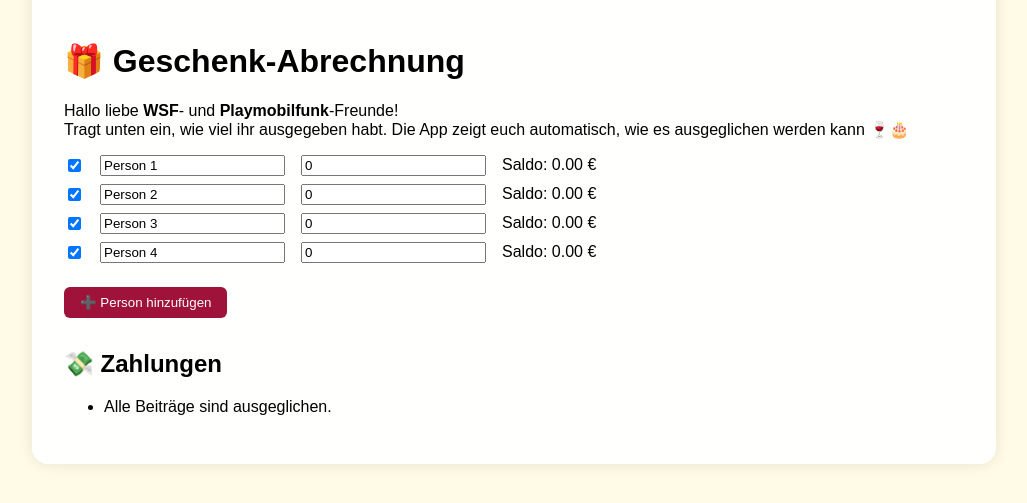
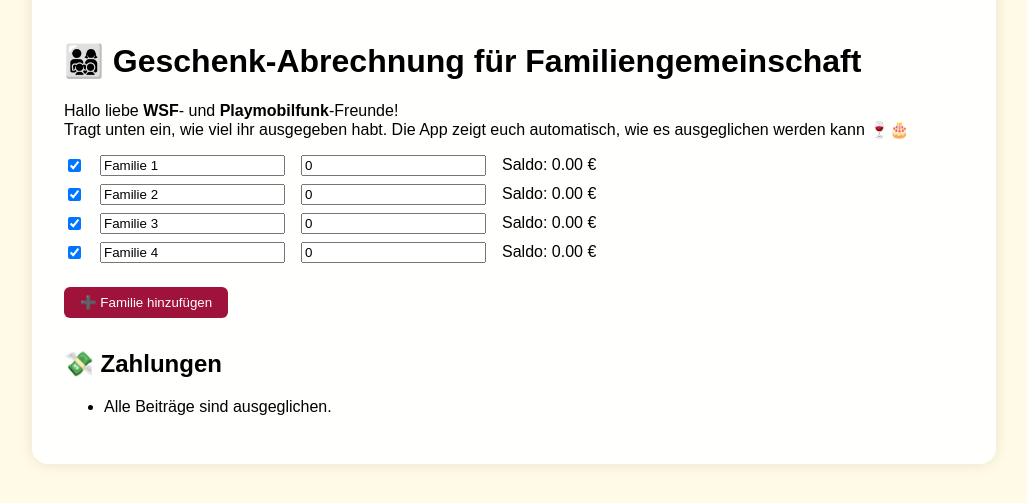
Before and after one commit to ThomasSasse/geschenkapp, a plain HTML site: page index.html in a window 1280 px wide. Shown: the part 85-588 px from the top of the page, without its empty margins (126-1153 px from the left). Drawn offline with Linux system fonts and the light colour scheme.

Commit message:
Update index.html

```diff
--- a/index.html
+++ b/index.html
@@ -3,8 +3,8 @@
 <head>
   <meta charset="UTF-8" />
   <meta name="viewport" content="width=device-width, initial-scale=1.0" />
+  <title>🎁 Geschenk-Abrechnung – WSF & Playmobilfunk</title>
   <link rel="manifest" href="manifest.json" />
-  <title>🎁 Geschenk-Abrechnung – WSF & Playmobilfunk</title>
   <style>
     body {
       font-family: sans-serif;
@@ -41,12 +41,12 @@
 <body>
   <div class="container">
     <img src="assets/header.png" alt="Header" style="width: 100%; border-radius: 1rem; margin-bottom: 1.5rem;">
-    <h1>🎁 Geschenk-Abrechnung</h1>
+    <h1>👨‍👩‍👧‍👦 Geschenk-Abrechnung für Familiengemeinschaft</h1>
     <p>Hallo liebe <strong>WSF</strong>- und <strong>Playmobilfunk</strong>-Freunde!<br>
     Tragt unten ein, wie viel ihr ausgegeben habt. Die App zeigt euch automatisch, wie es ausgeglichen werden kann 🍷🎂</p>
 
     <div id="form-area"></div>
-    <button class="button" onclick="addPerson()">➕ Person hinzufügen</button>
+    <button class="button" onclick="addPerson()">➕ Familie hinzufügen</button>
 
     <div style="margin-top:2rem">
       <h2>💸 Zahlungen</h2>
@@ -56,10 +56,10 @@
 
   <script>
     let data = [
-      { name: 'Person 1', active: true, contribution: 0 },
-      { name: 'Person 2', active: true, contribution: 0 },
-      { name: 'Person 3', active: true, contribution: 0 },
-      { name: 'Person 4', active: true, contribution: 0 }
+      { name: 'Familie 1', active: true, contribution: 0 },
+      { name: 'Familie 2', active: true, contribution: 0 },
+      { name: 'Familie 3', active: true, contribution: 0 },
+      { name: 'Familie 4', active: true, contribution: 0 }
     ];
 
     function render() {
@@ -126,7 +126,7 @@
     }
 
     function addPerson() {
-      data.push({ name: `Person ${data.length + 1}`, active: true, contribution: 0 });
+      data.push({ name: `Familie ${data.length + 1}`, active: true, contribution: 0 });
       render();
     }
 
```
